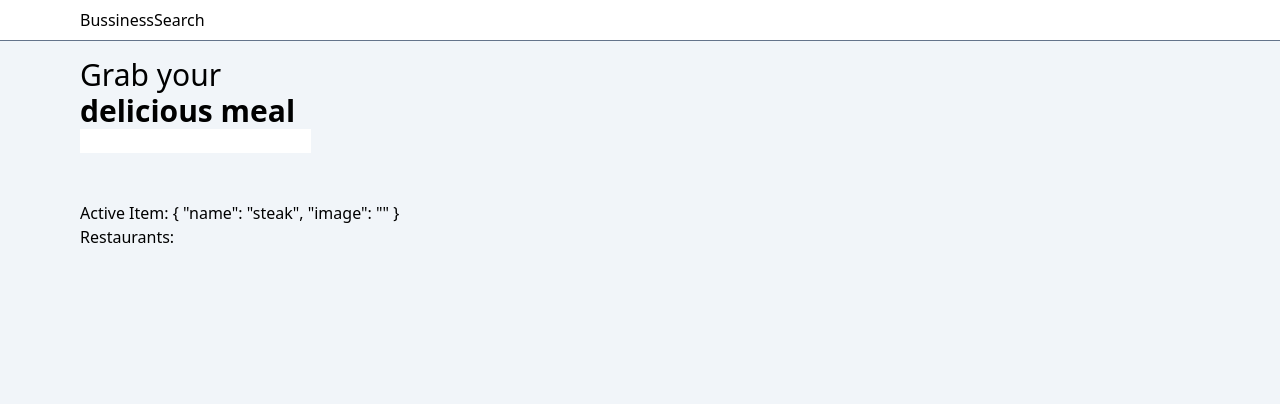
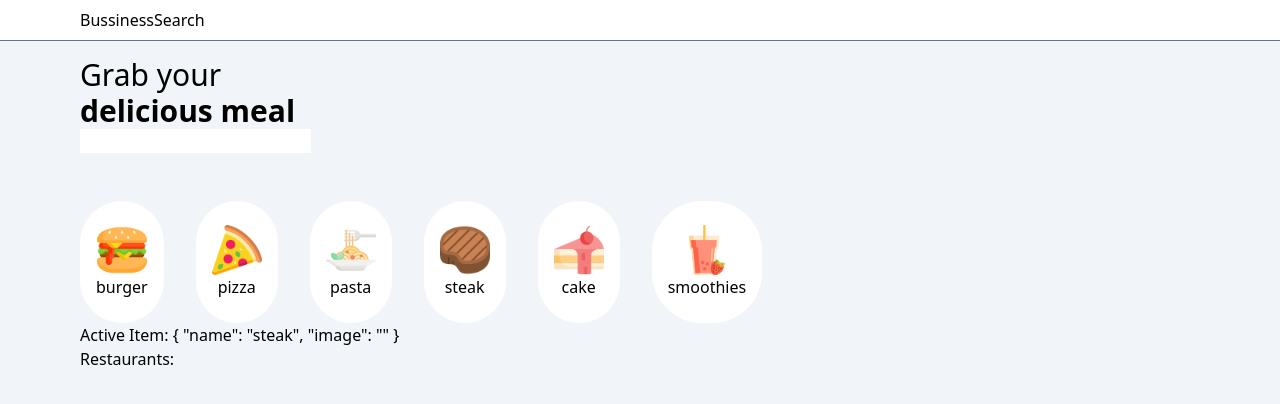
Before and after one commit to VictorMerino/yas-tit-vue, a Vue app: page / in a window 1280 px wide. Shown: the top 404 px of the page. Built offline with nearby package versions, Linux system fonts and the light colour scheme.

Commit message:
Categories buttons

```diff
--- a/src/components/CategoryItem.vue
+++ b/src/components/CategoryItem.vue
@@ -1,6 +1,24 @@
-<script setup lang="ts"></script>
+<script setup lang="ts">
+import type { Item } from '@/types'
+
+defineProps<{
+  category: Item
+}>()
+</script>
 
 <template>
-  <div></div>
+  <div
+    style="
+      background-color: #fff;
+      border-radius: 50px;
+      padding: 1.5em 1em;
+      display: flex;
+      flex-direction: column;
+      align-items: center;
+      justify-content: center;
+    ">
+    <img :src="category.image" style="width: 50px; height: 50px" />
+    <p>{{ category.name }}</p>
+  </div>
 </template>
 <style scoped></style>
--- a/src/components/RestaurantCategories.vue
+++ b/src/components/RestaurantCategories.vue
@@ -1,12 +1,27 @@
 <script setup lang="ts">
-import type { Category, Item } from '@/types'
+import type { Item } from '@/types'
+import CategoryItem from './CategoryItem.vue'
 // setCategory: Function
 
 defineProps<{
-  categories: Category[]
+  categories: Item[]
   activeItem: Item
 }>()
 </script>
 <template>
+  <div class="categories-wrapper">
+    <CategoryItem
+      v-for="category in categories"
+      :key="category.name"
+      :category="category" />
+  </div>
+
   <div>Active Item: {{ activeItem }}</div>
 </template>
+
+<style>
+.categories-wrapper {
+  display: flex;
+  gap: 2em;
+}
+</style>
```
